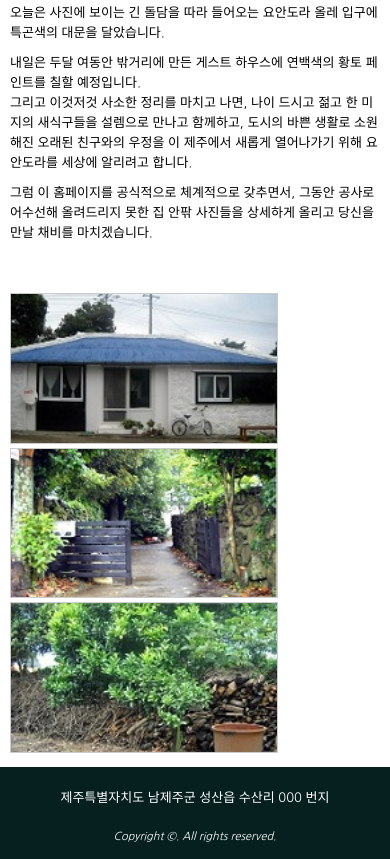
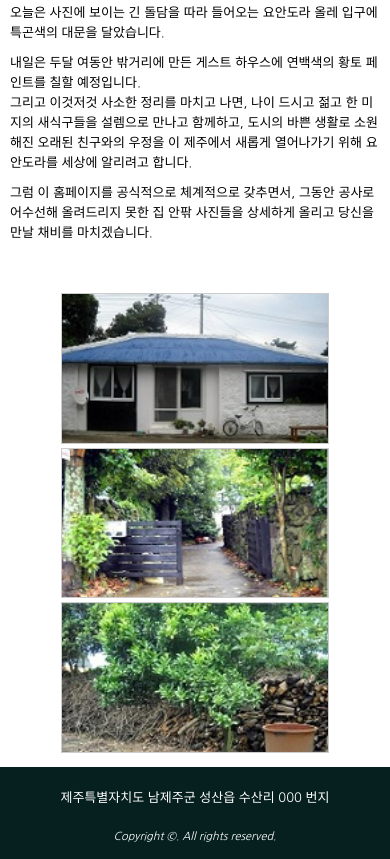
Before and after one commit to Akuby/RWB, a plain HTML site: page index.html in a window 390 px wide. Shown: the part 502-1361 px from the top of the page. Drawn offline with Linux system fonts and the light colour scheme; a web font is replaced by a local one.

Commit message:
Update common.css

```diff
--- a/css/common.css
+++ b/css/common.css
@@ -138,7 +138,7 @@ main p {
   align-items: center;
 }
 
-/* 1023 이하 600 이상 */
+/* 1023 이하 */
 @media screen and (max-width: 1023px) {
   #wrap {
     width: 100%;
@@ -153,6 +153,7 @@ main p {
     width: 100%;
     float: none;
     text-align: center;
+    margin: 0 auto;
   }
 
   #sidePhoto img {
```
